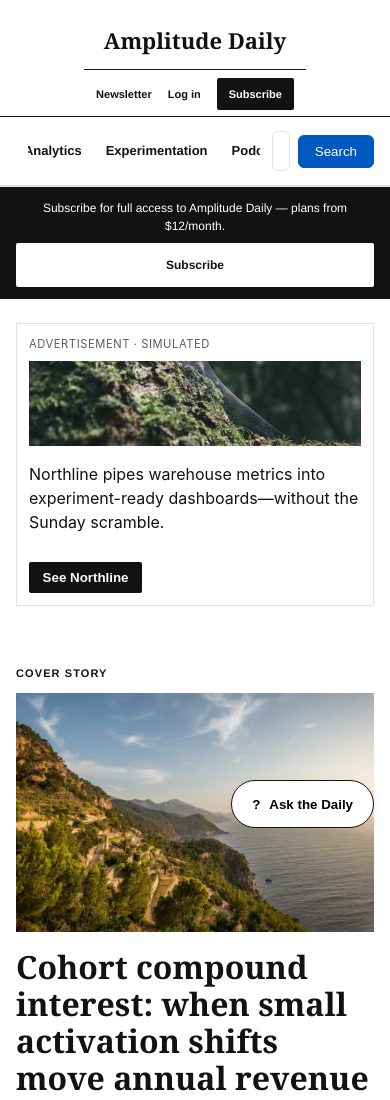
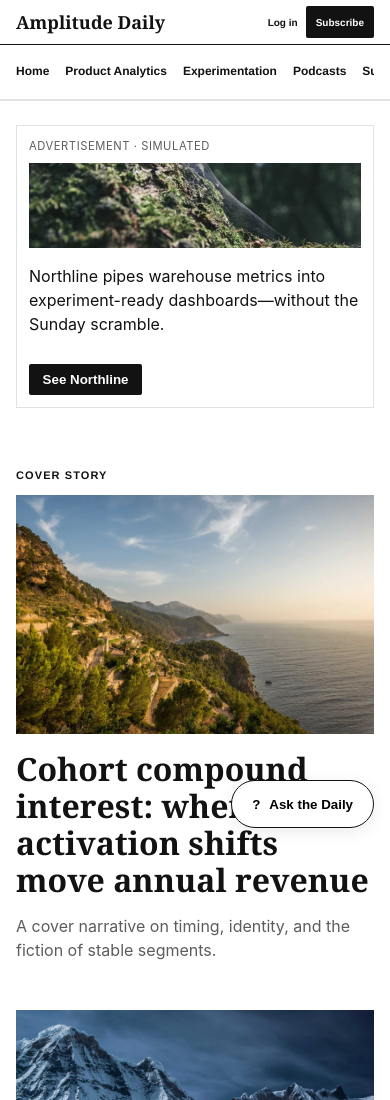
Before and after one commit to beccaabusharkh/AmpliYorker, a website built with Vite: page index.html in a window 390 px wide. Shown: the top 1100 px of the page. Built offline with nearby package versions, Linux system fonts and the light colour scheme; some packages are replaced by stand-ins of ours; no server answers; what @statsig/js-client would draw is missing.

Commit message:
fix(fidelity): FID-M06 mobile chrome ~102px, hide promo @390 (P2H-BUILD-FIDELITY-P1b-001)
Co-authored-by: beccaabusharkh <beccaabusharkh@users.noreply.github.com>

```diff
--- a/src/styles/editorial.css
+++ b/src/styles/editorial.css
@@ -225,19 +225,125 @@ body {
 }
 
 @media (max-width: 768px) {
-  .site-chrome-brand-row {
-    flex-direction: column;
-    padding-top: 8px;
-    padding-bottom: 6px;
-  }
-
   .site-masthead-edition--chrome {
     display: none;
   }
 
-  .site-chrome-actions {
-    width: 100%;
-    justify-content: center;
+  .site-header--fidelity .site-chrome-brand-row {
+    display: flex;
+    flex-direction: row;
+    flex-wrap: nowrap;
+    align-items: center;
+    justify-content: space-between;
+    gap: 8px;
+    padding: 8px var(--fid-page-gutter-mobile);
+    min-height: 44px;
+  }
+
+  .site-header--fidelity .site-chrome-brand-center {
+    flex: 0 1 auto;
+    min-width: 0;
+    text-align: left;
+  }
+
+  .site-header--fidelity .site-chrome-brand-center .site-masthead {
+    padding: 0;
+    font-size: 1.25rem;
+    border-bottom: none;
+    text-align: left;
+  }
+
+  .site-header--fidelity .site-chrome-actions {
+    flex: 0 0 auto;
+    width: auto;
+    justify-content: flex-end;
+    gap: 0.5rem;
+    font-size: 0.625rem;
+  }
+
+  .site-header--fidelity .site-chrome-subscribe {
+    min-height: 32px;
+    padding: 0 10px;
+    font-size: 0.625rem;
+  }
+
+  .site-header--fidelity .home-section-nav {
+    display: flex;
+    flex-wrap: nowrap;
+    align-items: center;
+    gap: 8px;
+    padding: 6px var(--fid-page-gutter-mobile) 8px;
+    min-height: 44px;
+  }
+
+  .site-header--fidelity .section-nav-spacer {
+    display: none;
+  }
+
+  .site-header--fidelity .section-nav-list {
+    flex: 1 1 auto;
+    justify-content: flex-start;
+    min-width: 0;
+    gap: 1rem;
+    font-size: 0.75rem;
+  }
+
+  .site-header--fidelity .section-nav-search {
+    flex: 0 0 auto;
+    min-width: 0;
+  }
+
+  .site-header--fidelity .section-nav-search input {
+    min-width: 0;
+    width: 7.5rem;
+    height: 36px;
+    font-size: 0.75rem;
+  }
+
+  .site-header--fidelity .section-nav-search button {
+    min-height: 36px;
+    padding: 0 0.5rem;
+    font-size: 0.75rem;
+  }
+
+  .site-header--fidelity .home-masthead-tagline {
+    display: none;
+  }
+}
+
+@media (max-width: 390px) {
+  .site-header--fidelity .site-promo-band--slim {
+    display: none;
+  }
+
+  .site-header--fidelity [data-fidelity-chrome] .section-nav-search {
+    display: none;
+  }
+
+  .site-header--fidelity .site-chrome-actions a[data-newsletter-link] {
+    position: absolute;
+    width: 1px;
+    height: 1px;
+    padding: 0;
+    margin: -1px;
+    overflow: hidden;
+    clip: rect(0, 0, 0, 0);
+    white-space: nowrap;
+    border: 0;
+  }
+
+  .site-header--fidelity .site-chrome-brand-center .site-masthead {
+    font-size: 1.125rem;
+  }
+
+  .site-header--fidelity .site-chrome-brand-row {
+    padding: 6px var(--fid-page-gutter-mobile);
+    min-height: 40px;
+  }
+
+  .site-header--fidelity .home-section-nav {
+    padding: 4px var(--fid-page-gutter-mobile) 6px;
+    min-height: 40px;
   }
 }
 
@@ -1242,6 +1348,12 @@ summary:focus-visible {
     text-align: center;
     padding: 12px 16px;
   }
+
+  .site-header--fidelity .site-promo-band--slim:not([hidden]) {
+    flex-direction: row;
+    padding: 6px 16px;
+    min-height: 0;
+  }
 }
 
 .reading-progress span {
```
Also changed, not shown: PHASE_LOG.md (+6 -0 lines), docs/evidence/atlantic-fidelity/UX-DIFF-P1.md (added, +13 -0 lines), docs/evidence/atlantic-fidelity/annotated-comparison.md (+1 -1 lines), docs/evidence/atlantic-fidelity/p2h-p1-geometry.json (+8 -3 lines), scripts/capture-fidelity-p1-screenshots.mjs (+7 -0 lines), docs/evidence/atlantic-fidelity/ampliyorker-after-p1-1440.png, docs/evidence/atlantic-fidelity/ampliyorker-after-p1-390.png.
